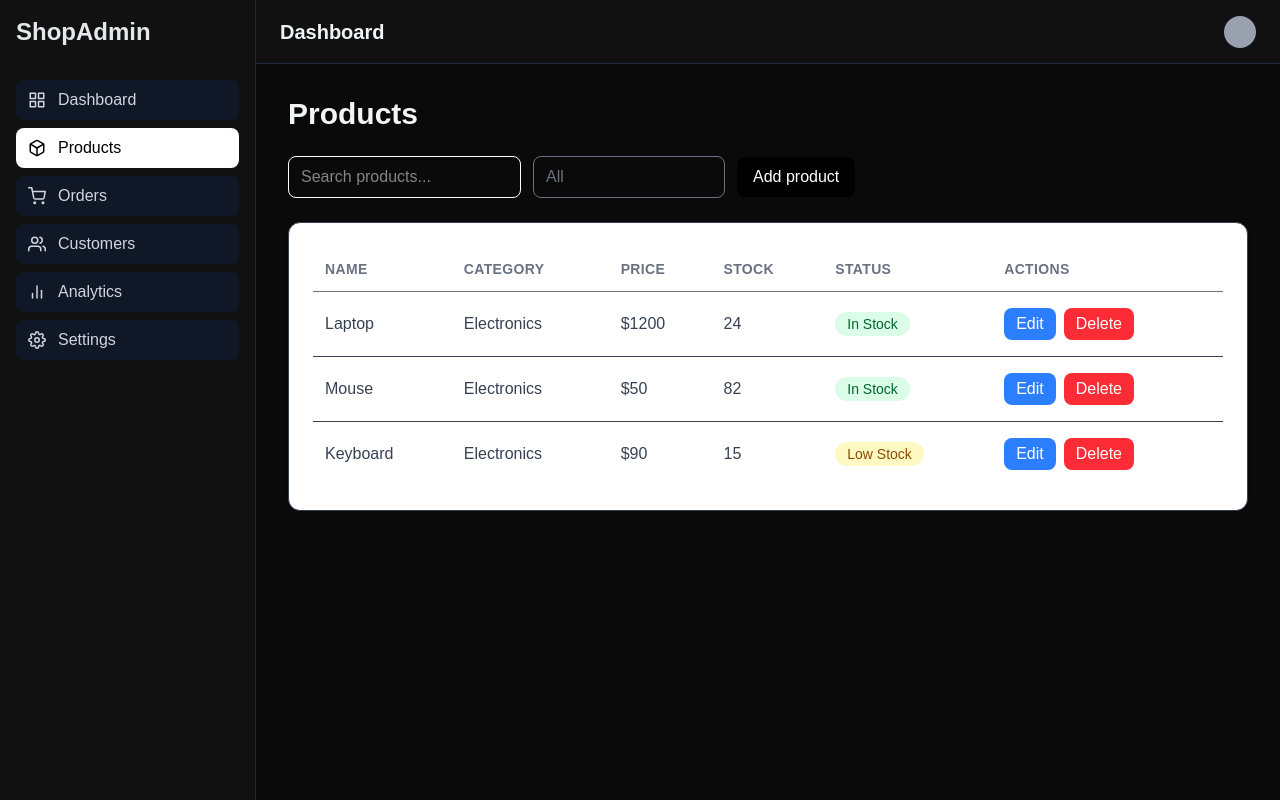
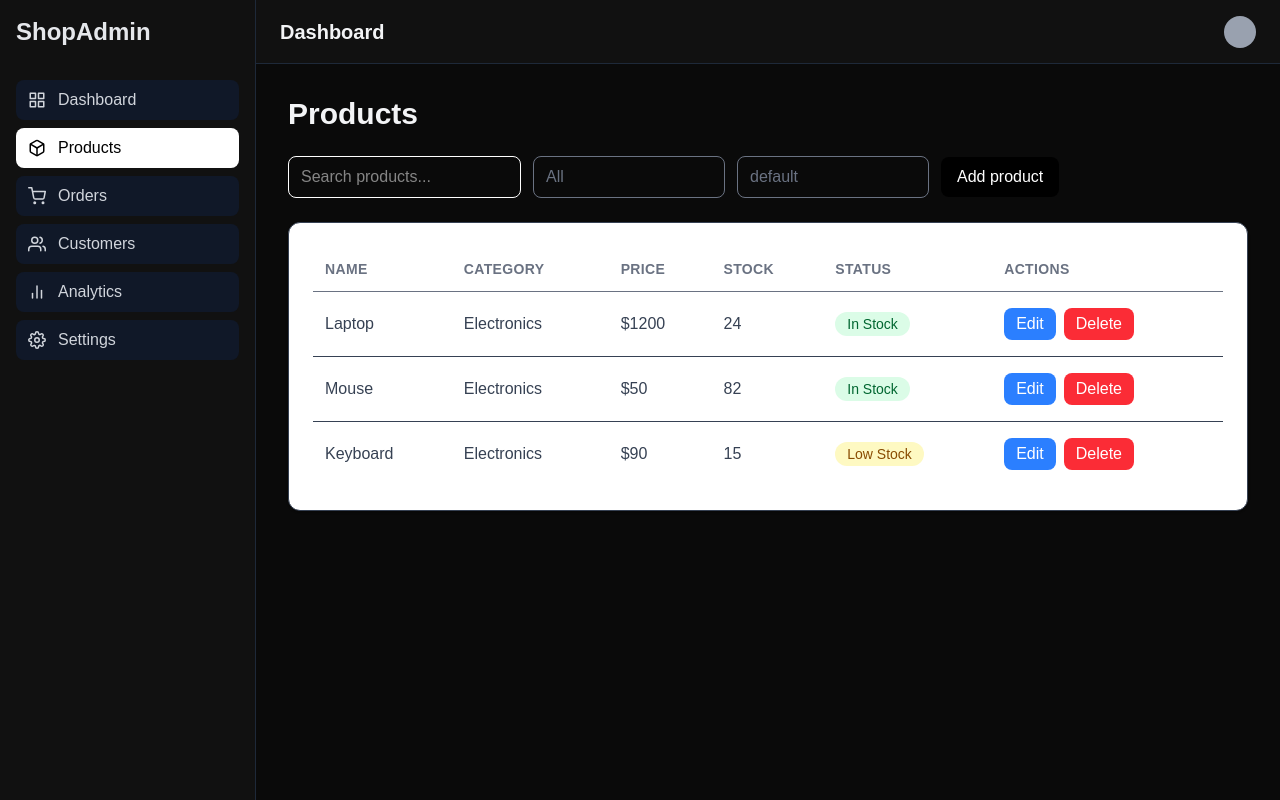
Before and after one commit to kenny-4111/shopadmin, a Next.js app: page /products in a window 1280 px wide. Built offline with nearby package versions, Linux system fonts and the light colour scheme.

Commit message:
feat: add product sorting functionality

```diff
--- a/app/(admin)/products/page.tsx
+++ b/app/(admin)/products/page.tsx
@@ -14,7 +14,7 @@ export default function ProductsPage() {
   const [isDeleteModalOpen, setIsDeleteModalOpen] = useState(false);
   const [searchTerm, setSearchTerm] = useState("");
   const [selectedCategory, setSelectedCategory] = useState("All");
-
+  const [sortBy, setSortBy] = useState("default");
   const mode = selectedProduct ? "edit" : "add";
   function handleSubmit(newProduct: NewProduct) {
     if (!selectedProduct) {
@@ -78,6 +78,24 @@ export default function ProductsPage() {
     "All",
     ...new Set(products.map((product) => product.category)),
   ];
+  const sortedProducts = [...filteredProducts].sort((a, b) => {
+    switch (sortBy) {
+      case "name-asc":
+        return a.name.localeCompare(b.name);
+      case "name-desc":
+        return b.name.localeCompare(a.name);
+      case "price-low":
+        return a.price - b.price;
+      case "price-high":
+        return b.price - a.price;
+      case "stock-low":
+        return a.stock - b.stock;
+      case "stock-high":
+        return b.stock - a.stock;
+      default:
+        return 0;
+    }
+  });
 
   return (
     <div className="space-y-6">
@@ -105,6 +123,21 @@ export default function ProductsPage() {
               ))}
             </select>
           </div>
+          <div className="w-full min-w-0 max-w-full sm:w-auto">
+            <select
+              aria-label="Sort products"
+              value={sortBy}
+              onChange={(e) => setSortBy(e.target.value)}
+              className="block w-full md:w-48 rounded-lg border px-3 py-2 text-gray-500 appearance-none">
+              <option value="default">default</option>
+              <option value="name-asc">Name (A-Z)</option>
+              <option value="name-desc">Name (Z-A)</option>
+              <option value="price-low">Price (Low to High)</option>
+              <option value="price-high">Price (High to Low)</option>
+              <option value="stock-low">Stock (Low to High)</option>
+              <option value="stock-high">Stock (High to Low)</option>
+            </select>
+          </div>
 
           <button
             onClick={handleOpenModal}
@@ -115,7 +148,7 @@ export default function ProductsPage() {
       </div>
 
       <ProductTable
-        products={filteredProducts}
+        products={sortedProducts}
         onEdit={handleEditProduct}
         onDelete={handleOpenDeleteModal}
       />
--- a/app/layout.tsx
+++ b/app/layout.tsx
@@ -13,8 +13,9 @@ const geistMono = Geist_Mono({
 });
 
 export const metadata: Metadata = {
-  title: "Create Next App",
-  description: "Generated by create next app",
+  title: "ShopAdmin ",
+  description:
+    "ShopAdmin application built with Next.js, React, TypeScript, and Tailwind CSS.",
 };
 
 export default function RootLayout({
```
